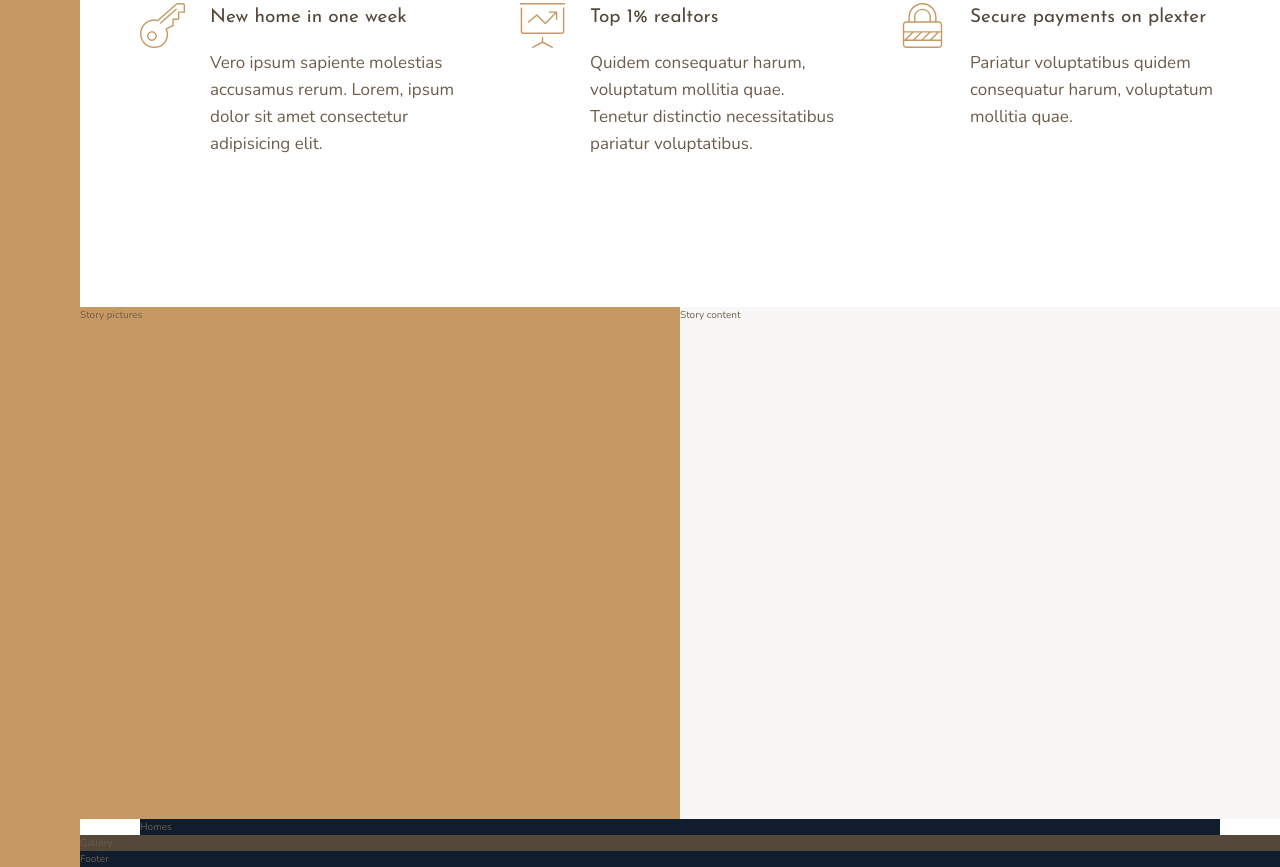
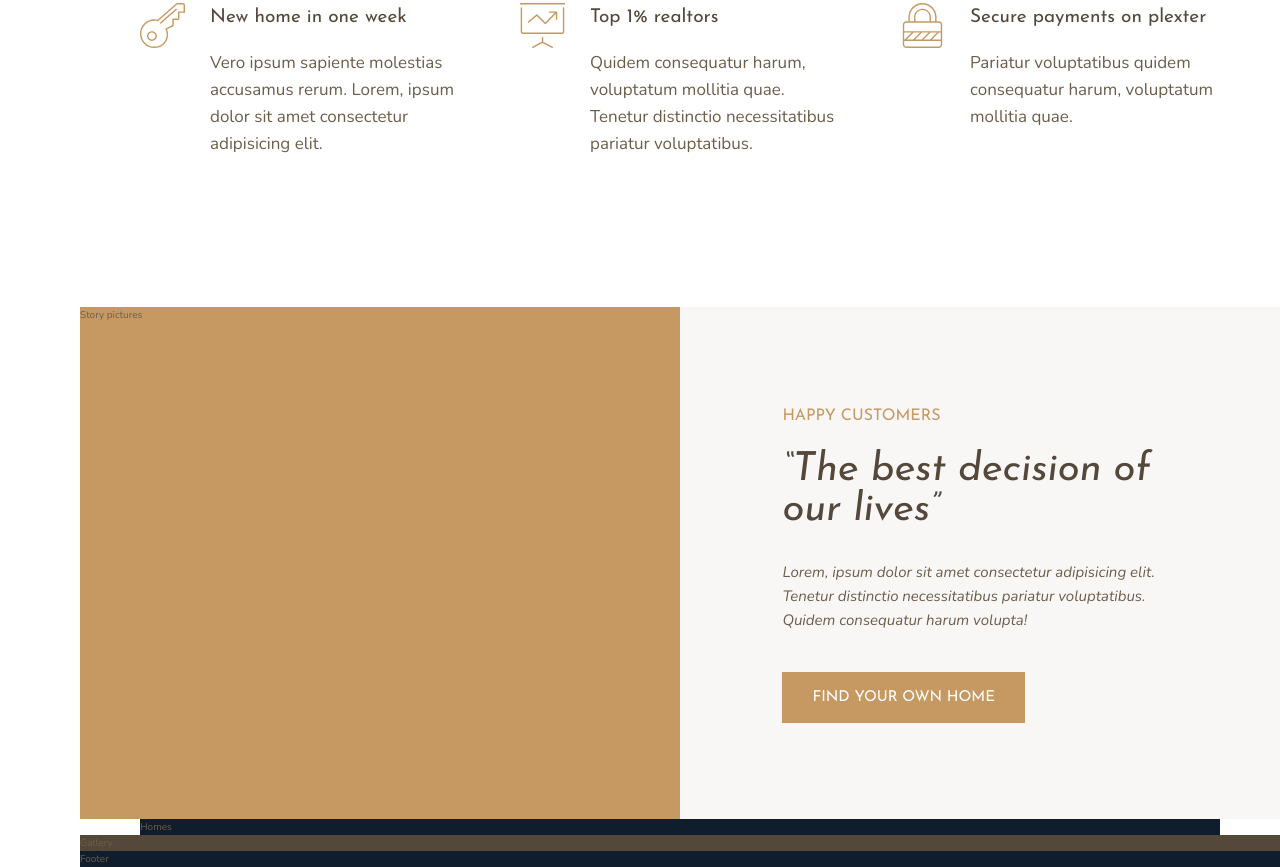
Before and after one commit to jstonedev/plexter, a website: page index.html in a window 1280 px wide. Shown: the part 1001-1868 px from the top of the page. Drawn offline with nearby package versions, Linux system fonts and the light colour scheme.

Commit message:
build & style story content section

```diff
--- a/index.html
+++ b/index.html
@@ -86,9 +86,22 @@
 		</section>
 		<!-- Features Section End -->
 
+		<!-- Story Section Start  -->
 		<div class="story__pictures">Story pictures</div>
 
-		<div class="story__content">Story content</div>
+		<div class="story__content">
+			<h3 class="heading-3 mb-sm">Happy Customers</h3>
+			<h2 class="heading-2 heading-2--dark mb-md">
+				&ldquo;The best decision of our lives&rdquo;
+			</h2>
+			<p class="story__text mb-lg">
+				Lorem, ipsum dolor sit amet consectetur adipisicing elit. Tenetur
+				distinctio necessitatibus pariatur voluptatibus. Quidem consequatur
+				harum volupta!
+			</p>
+			<button class="btn">Find your own home</button>
+		</div>
+		<!-- Story Section End  -->
 
 		<section class="homes">Homes</section>
 
--- a/sass/_story.scss
+++ b/sass/_story.scss
@@ -7,5 +7,15 @@
 	&__content {
 		background-color: $color-grey-light-1;
 		grid-column: col-start 5 / full-end;
+		padding: 6rem 8vw;
+		display: flex;
+		flex-direction: column;
+		justify-content: center;
+		align-items: flex-start;
+	}
+
+	&__text {
+		font-size: 1.5rem;
+		font-style: italic;
 	}
 }
--- a/sass/_typography.scss
+++ b/sass/_typography.scss
@@ -9,10 +9,24 @@
 
 .heading-2 {
 	@extend %heading;
+	font-size: 4rem;
+	font-style: italic;
+	line-height: 1;
+
+	&--light {
+		color: $color-grey-light-1;
+	}
+
+	&--dark {
+		color: $color-grey-dark-1;
+	}
 }
 
 .heading-3 {
 	@extend %heading;
+	font-size: 1.6rem;
+	color: $color-primary;
+	text-transform: uppercase;
 }
 
 .heading-4 {
@@ -27,3 +41,20 @@
 		color: $color-grey-dark-1;
 	}
 }
+
+.btn {
+	background-color: $color-primary;
+	color: #fff;
+	border: none;
+	border-radius: 0;
+	font-family: $font-display;
+	font-size: 1.5rem;
+	text-transform: uppercase;
+	padding: 1.8rem 3rem;
+	cursor: pointer;
+	transition: all 0.2s;
+
+	&:hover {
+		background-color: $color-primary-dark;
+	}
+}
--- /dev/null
+++ b/sass/_utilities.scss
@@ -0,0 +1,13 @@
+// margin bottom
+.mb-sm {
+	margin-bottom: 2rem;
+}
+.mb-md {
+	margin-bottom: 3rem;
+}
+.mb-lg {
+	margin-bottom: 4rem;
+}
+.mb-xl {
+	margin-bottom: 8rem;
+}
--- a/sass/main.scss
+++ b/sass/main.scss
@@ -1,7 +1,7 @@
 @import "base";
 @import "typography";
+@import "utilities";
 
-@import "sidebar";
 @import "header";
 @import "realtors";
 @import "features";
```
Also changed, not shown: css/style.css.
